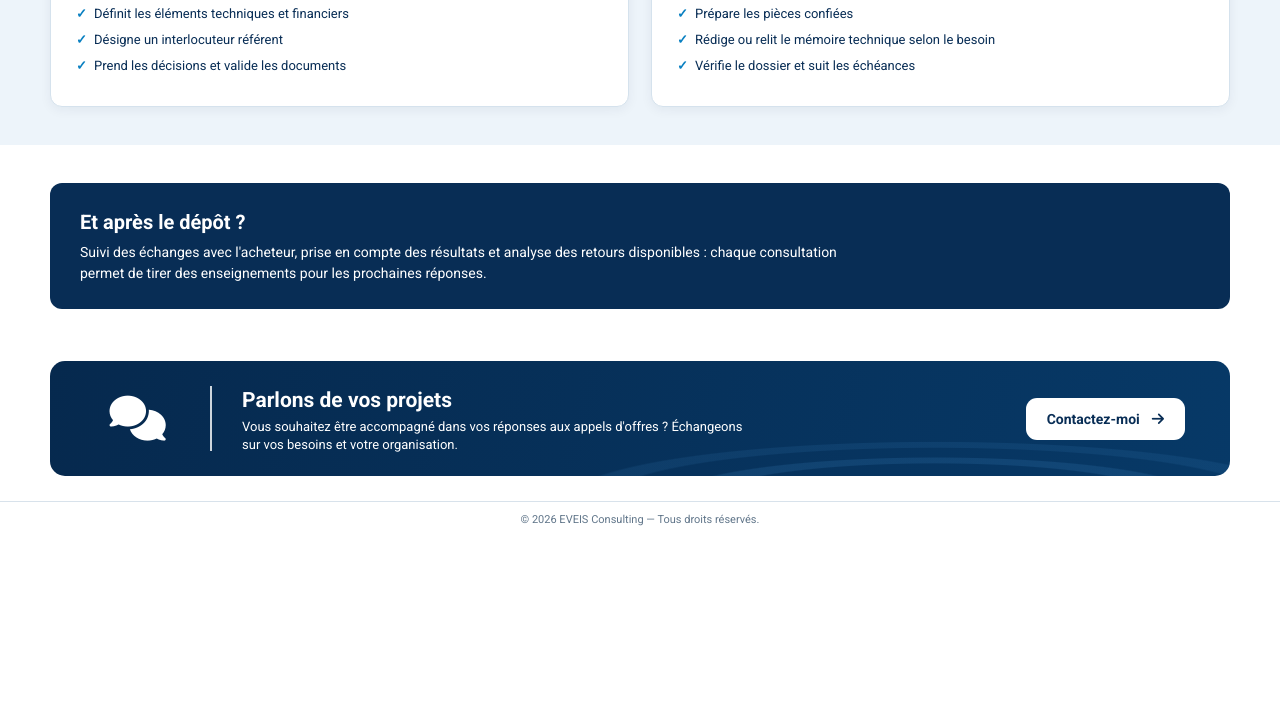
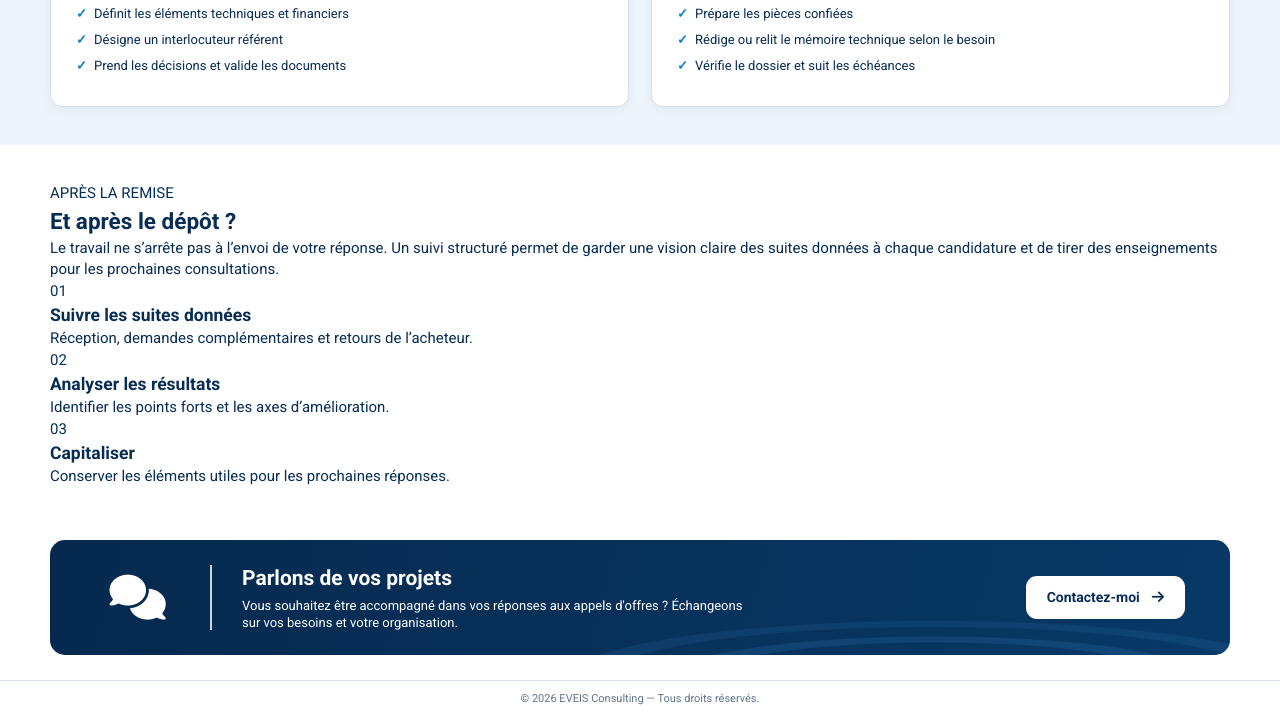
Before and after one commit to ofranchet73/eveis2, a plain HTML site: page offre-2.html in a window 1280 px wide. Shown: the part 2499-3216 px from the top of the page. Before the commit the page ends 3037 px from the top, so only its background shows below. Drawn offline with Linux system fonts and the light colour scheme.

Commit message:
Revise after deposit section in offre-2.html

```diff
--- a/offre-2.html
+++ b/offre-2.html
@@ -417,19 +417,46 @@
         </div>
     </section>
 
-    <!-- APRÈS LE DÉPÔT -->
-    <section class="o2-section">
-        <div class="o2-followup">
-            <div>
-                <h3>Et après le dépôt ?</h3>
-                <p>
-                    Suivi des échanges avec l'acheteur, prise en compte des résultats
-                    et analyse des retours disponibles : chaque consultation permet
-                    de tirer des enseignements pour les prochaines réponses.
-                </p>
+ <section class="o2-section">
+    <div class="o2-after-deposit">
+        <div class="o2-after-intro">
+            <span class="o2-eyebrow">APRÈS LA REMISE</span>
+            <h2>Et après le dépôt ?</h2>
+            <p>
+                Le travail ne s’arrête pas à l’envoi de votre réponse.
+                Un suivi structuré permet de garder une vision claire des suites
+                données à chaque candidature et de tirer des enseignements
+                pour les prochaines consultations.
+            </p>
+        </div>
+
+        <div class="o2-after-steps">
+            <div class="o2-after-step">
+                <span>01</span>
+                <div>
+                    <h3>Suivre les suites données</h3>
+                    <p>Réception, demandes complémentaires et retours de l’acheteur.</p>
+                </div>
+            </div>
+
+            <div class="o2-after-step">
+                <span>02</span>
+                <div>
+                    <h3>Analyser les résultats</h3>
+                    <p>Identifier les points forts et les axes d’amélioration.</p>
+                </div>
+            </div>
+
+            <div class="o2-after-step">
+                <span>03</span>
+                <div>
+                    <h3>Capitaliser</h3>
+                    <p>Conserver les éléments utiles pour les prochaines réponses.</p>
+                </div>
             </div>
         </div>
-    </section>
+    </div>
+</section>
 
 </div>
 
```
